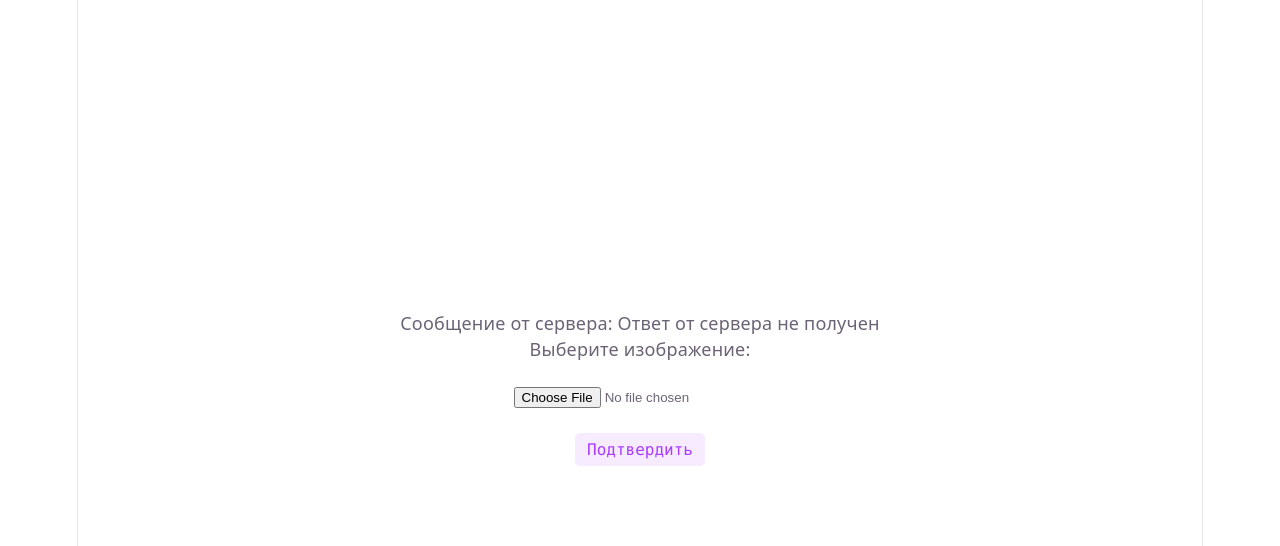
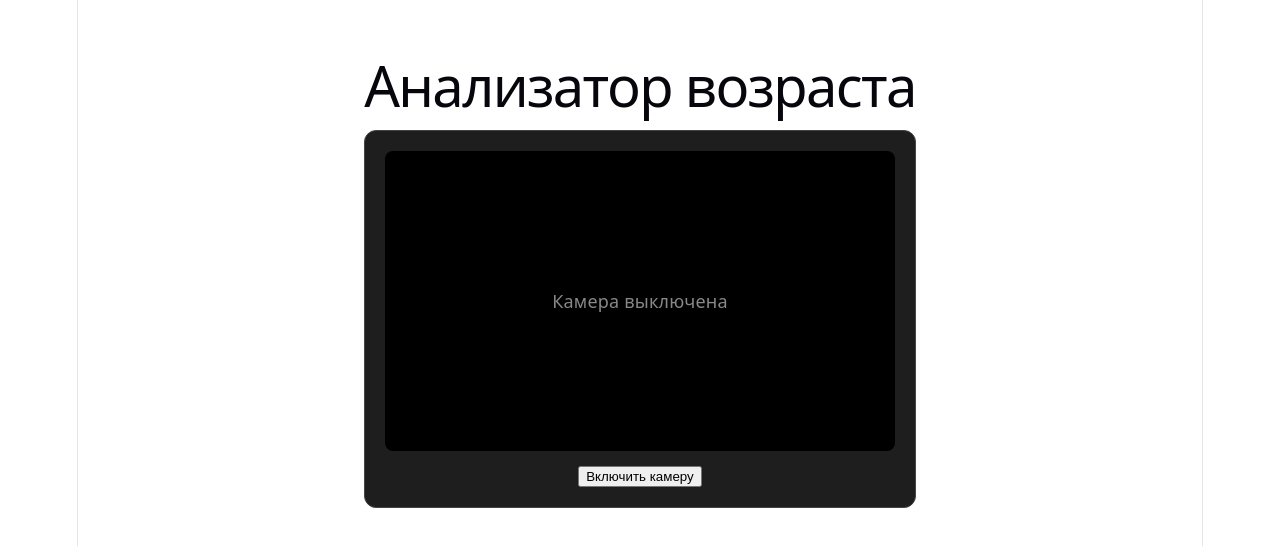
Before and after one commit to qqpilla/cv-age-verification, a React (Vite) app in the folder frontend/: page / in a window 1280 px wide. Shown: the top 546 px of the page. Built offline with nearby package versions, Linux system fonts and the light colour scheme; no server answers.

Commit message:
Получение изображения с векамеры

```diff
--- a/frontend/src/App.css
+++ b/frontend/src/App.css
@@ -1,184 +1,48 @@
-.counter {
-  font-size: 16px;
-  padding: 5px 10px;
-  border-radius: 5px;
-  color: var(--accent);
-  background: var(--accent-bg);
-  border: 2px solid transparent;
-  transition: border-color 0.3s;
-  margin-bottom: 24px;
-
-  &:hover {
-    border-color: var(--accent-border);
-  }
-  &:focus-visible {
-    outline: 2px solid var(--accent);
-    outline-offset: 2px;
-  }
+.app-container {
+    padding: 40px;
+    color: white;
+    text-align: center;
+    max-width: 800px;
+    margin: 0 auto;
 }
 
-.hero {
-  position: relative;
-
-  .base,
-  .framework,
-  .vite {
-    inset-inline: 0;
-    margin: 0 auto;
-  }
-
-  .base {
-    width: 170px;
-    position: relative;
-    z-index: 0;
-  }
-
-  .framework,
-  .vite {
-    position: absolute;
-  }
-
-  .framework {
-    z-index: 1;
-    top: 34px;
-    height: 28px;
-    transform: perspective(2000px) rotateZ(300deg) rotateX(44deg) rotateY(39deg)
-      scale(1.4);
-  }
-
-  .vite {
-    z-index: 0;
-    top: 107px;
-    height: 26px;
-    width: auto;
-    transform: perspective(2000px) rotateZ(300deg) rotateX(40deg) rotateY(39deg)
-      scale(0.8);
-  }
+.submit-button {
+    background-color: #4CAF50;
+    padding: 10px 25px;
+    font-size: 1.1em;
+    color: white;
+    border: none;
+    border-radius: 4px;
+    cursor: pointer;
+    transition: background-color 0.3s;
 }
 
-#center {
-  display: flex;
-  flex-direction: column;
-  gap: 25px;
-  place-content: center;
-  place-items: center;
-  flex-grow: 1;
-
-  @media (max-width: 1024px) {
-    padding: 32px 20px 24px;
-    gap: 18px;
-  }
+.submit-button:hover {
+    background-color: #45a049;
 }
 
-#next-steps {
-  display: flex;
-  border-top: 1px solid var(--border);
-  text-align: left;
-
-  & > div {
-    flex: 1 1 0;
-    padding: 32px;
-    @media (max-width: 1024px) {
-      padding: 24px 20px;
-    }
-  }
-
-  .icon {
-    margin-bottom: 16px;
-    width: 22px;
-    height: 22px;
-  }
-
-  @media (max-width: 1024px) {
-    flex-direction: column;
-    text-align: center;
-  }
+.submit-button:disabled {
+    background-color: #777;
+    cursor: not-allowed;
 }
 
-#docs {
-  border-right: 1px solid var(--border);
-
-  @media (max-width: 1024px) {
-    border-right: none;
-    border-bottom: 1px solid var(--border);
-  }
+.result-container {
+    margin-top: 30px;
+    padding: 20px;
+    border: 1px solid #4CAF50;
+    border-radius: 12px;
+    background-color: rgba(76, 175, 80, 0.1);
 }
 
-#next-steps ul {
-  list-style: none;
-  padding: 0;
-  display: flex;
-  gap: 8px;
-  margin: 32px 0 0;
-
-  .logo {
-    height: 18px;
-  }
-
-  a {
-    color: var(--text-h);
-    font-size: 16px;
-    border-radius: 6px;
-    background: var(--social-bg);
-    display: flex;
-    padding: 6px 12px;
-    align-items: center;
-    gap: 8px;
-    text-decoration: none;
-    transition: box-shadow 0.3s;
-
-    &:hover {
-      box-shadow: var(--shadow);
-    }
-    .button-icon {
-      height: 18px;
-      width: 18px;
-    }
-  }
-
-  @media (max-width: 1024px) {
-    margin-top: 20px;
-    flex-wrap: wrap;
-    justify-content: center;
-
-    li {
-      flex: 1 1 calc(50% - 8px);
-    }
-
-    a {
-      width: 100%;
-      justify-content: center;
-      box-sizing: border-box;
-    }
-  }
+.result-face-img {
+    width: 200px;
+    border-radius: 8px;
+    transform: scaleX(-1);
+    box-shadow: 0 4px 15px rgba(0, 0, 0, 0.3);
 }
 
-#spacer {
-  height: 88px;
-  border-top: 1px solid var(--border);
-  @media (max-width: 1024px) {
-    height: 48px;
-  }
+.result-age-text {
+    font-size: 1.5em;
+    font-weight: bold;
+    margin-top: 10px;
 }
-
-.ticks {
-  position: relative;
-  width: 100%;
-
-  &::before,
-  &::after {
-    content: '';
-    position: absolute;
-    top: -4.5px;
-    border: 5px solid transparent;
-  }
-
-  &::before {
-    left: 0;
-    border-left-color: var(--border);
-  }
-  &::after {
-    right: 0;
-    border-right-color: var(--border);
-  }
-}
--- a/frontend/src/App.jsx
+++ b/frontend/src/App.jsx
@@ -1,90 +1,86 @@
-import { useState, useEffect } from 'react'
-import './App.css'
+import { useState } from 'react';
+import WebcamCapture from './WebcamCapture';
+import './App.css';
 
 function App() {
-  const [msg, setMsg] = useState("Загрузка...")
-  const [selectedFile, setSelectedFile] = useState(null)
-  const [faceImage, setFaceImage] = useState(null)
-  const [ageInfo, setAgeInfo] = useState(null)
+  const [photoBlob, setPhotoBlob] = useState(null);
+  const [faceImage, setFaceImage] = useState(null);
+  const [ageInfo, setAgeInfo] = useState(null);
+  const [isLoading, setIsLoading] = useState(false);
 
-  useEffect(() => {
-    fetch("/api/hello")
-      .then(response => response.json())
-      .then(data => setMsg(data.message))
-      .catch(error => {
-        console.error("Ошибка:", error)
-        setMsg("Ответ от сервера не получен")
-      })
-  })
+  const handlePhotoReady = (blob) => {
+    setPhotoBlob(blob);
+  };
 
-  const handleFileChange = (event) => {
-    if (faceImage) {
-      URL.revokeObjectURL(faceImage)
-    }
-
-    setSelectedFile(event.target.files[0])
-    setFaceImage(null)
-    setAgeInfo(null)
-  }
+  const handleClear = () => {
+    setPhotoBlob(null);
+    setFaceImage(null);
+    setAgeInfo(null);
+  };
 
   const handleSubmit = async () => {
-    if (!selectedFile) {
-      alert("Сначала выберите файл")
-      return
-    }
+    if (!photoBlob) return;
+    setIsLoading(true);
 
-    const formData = new FormData()
-    formData.append("file", selectedFile)
+    const formData = new FormData();
+    formData.append('file', photoBlob, 'webcam.jpg');
 
     try {
-      const response = await fetch("/api/estimate-age", {
-        method: "POST",
-        body: formData
-      })
+      const response = await fetch('/api/estimate-age', {
+        method: 'POST',
+        body: formData,
+      });
 
-      if (!response.ok) throw new Error("Ошибка при обработке изображения")
+      if (!response.ok) throw new Error('Ошибка при обработке изображения');
 
       const data = await response.json();
       setFaceImage(data.face_image);
       setAgeInfo({
         mean: data.age_mean,
-        variance: data.age_std
+        std: data.age_std
       });
+
     } catch (error) {
-      console.error("Ошибка:", error)
+      console.error("Ошибка:", error);
+    } finally {
+      setIsLoading(false);
     }
   }
 
   return (
-    <>
-      <section id="center">
-        <div>
-          <p>Сообщение от сервера: {msg}</p>
-          <p>Выберите изображение:</p>
+    <div className="app-container">
+      <h1>Анализатор возраста</h1>
+
+      <WebcamCapture
+        onPhotoCaptured={handlePhotoReady}
+        onClear={handleClear}
+      />
+
+      {photoBlob && !faceImage && (
+        <button
+          className="submit-button"
+          onClick={handleSubmit}
+          disabled={isLoading}
+        >
+          {isLoading ? 'Анализ...' : 'Подтвердить и отправить'}
+        </button>
+      )}
+
+      {faceImage && ageInfo && (
+        <div className="result-container">
+          <h3>Результат:</h3>
+          <img
+            className="result-face-img"
+            src={faceImage}
+            alt="Face"
+          />
+          <div className="result-age-text">
+            {ageInfo.mean} ± {ageInfo.std} лет
+          </div>
         </div>
-        <input type="file" accept="image/*" onChange={handleFileChange}/>
-        <button
-          className="counter"
-          onClick={handleSubmit}
-          disabled={!selectedFile}
-        >
-          Подтвердить
-        </button>
-        {faceImage && ageInfo && (
-          <div style={{ textAlign: 'center' }}>
-            <p>Предсказанный возраст: {ageInfo.mean} ± {ageInfo.variance} лет</p>
-            <p>Результат детекции:</p>
-            <img
-              src={faceImage}
-              alt="Вырезанное лицо"
-              style={{ maxWidth: '100%' }}
-            />
-          </div>
-        )}
-      </section>
-
-    </>
-  )
+      )}
+    </div>
+  );
 }
 
 export default App
--- /dev/null
+++ b/frontend/src/WebcamCapture.css
@@ -0,0 +1,39 @@
+.webcam-container {
+    margin-bottom: 20px;
+    border: 1px solid #444;
+    padding: 20px;
+    border-radius: 12px;
+    background: #1e1e1e;
+}
+
+.webcam-canvas {
+    display: none;
+}
+
+.webcam-view-area {
+    margin-bottom: 15px;
+    min-height: 300px;
+    display: flex;
+    align-items: center;
+    justify-content: center;
+    background: #000;
+    border-radius: 8px;
+    overflow: hidden;
+}
+
+/* Общий стиль для видео и фото-превью */
+.webcam-media {
+    width: 100%;
+    max-width: 500px;
+    transform: scaleX(-1);
+}
+
+.webcam-placeholder {
+    color: #888;
+}
+
+.webcam-controls {
+    display: flex;
+    justify-content: center;
+    gap: 10px;
+}
--- /dev/null
+++ b/frontend/src/WebcamCapture.jsx
@@ -0,0 +1,108 @@
+import { useState, useRef, useEffect } from 'react';
+import './WebcamCapture.css';
+
+const WebcamCapture = ({ onPhotoCaptured, onClear }) => {
+  const [stream, setStream] = useState(null);          // Поток с веб-камеры
+  const [previewUrl, setPreviewUrl] = useState(null);  // Локальная ссылка на сделанный снимок
+
+  const videoRef = useRef(null);   // Ссылка на тег <video>
+  const canvasRef = useRef(null);  // Ссылка на невидимый <canvas> (для создания снимка)
+
+  useEffect(() => {
+    if (stream && videoRef.current) {
+      videoRef.current.srcObject = stream;
+    }
+  }, [stream]);
+
+  useEffect(() => {
+    return () => {
+      if (previewUrl) URL.revokeObjectURL(previewUrl);
+    };
+  }, [previewUrl]);
+
+  const startCamera = async () => {
+    try {
+      if (onClear) onClear();
+
+      const mediaStream = await navigator.mediaDevices.getUserMedia({ video: true });
+      setStream(mediaStream);
+      setPreviewUrl(null)
+
+    } catch (err) {
+      console.error("Ошибка доступа к камере:", err);
+    }
+  };
+
+  const stopCamera = () => {
+    if (stream) {
+      stream.getTracks().forEach(track => track.stop());
+      setStream(null);
+    }
+  };
+
+  const capturePhoto = () => {
+    if (videoRef.current && canvasRef.current) {
+      const video = videoRef.current;
+      const canvas = canvasRef.current;
+      const context = canvas.getContext('2d');
+
+      canvas.width = video.videoWidth;
+      canvas.height = video.videoHeight;
+
+      context.drawImage(video, 0, 0, canvas.width, canvas.height);
+
+      canvas.toBlob((blob) => {
+        if (!blob) return;
+
+        const url = URL.createObjectURL(blob);
+        setPreviewUrl(url);
+        stopCamera();
+
+        onPhotoCaptured(blob);
+      }, 'image/png');
+    }
+  };
+
+  return (
+    <div className="webcam-container">
+      <canvas ref={canvasRef} className="webcam-canvas"></canvas>
+
+      <div className="webcam-view-area">
+        {stream && !previewUrl && (
+          <video
+            ref={videoRef}
+            autoPlay
+            playsInline
+            className="webcam-media"
+          />
+        )}
+        {previewUrl && (
+          <img
+            src={previewUrl}
+            alt="Снимок"
+            className="webcam-media"
+          />
+        )}
+        {!stream && !previewUrl && (
+          <p className="webcam-placeholder">Камера выключена</p>
+        )}
+      </div>
+
+      <div className="webcam-controls">
+        {!stream && !previewUrl && (
+          <button onClick={startCamera}>Включить камеру</button>
+        )}
+
+        {stream && (
+          <button onClick={capturePhoto}>Сделать снимок</button>
+        )}
+
+        {previewUrl && (
+          <button onClick={startCamera}>Переснять</button>
+        )}
+      </div>
+    </div>
+  );
+};
+
+export default WebcamCapture;
```
